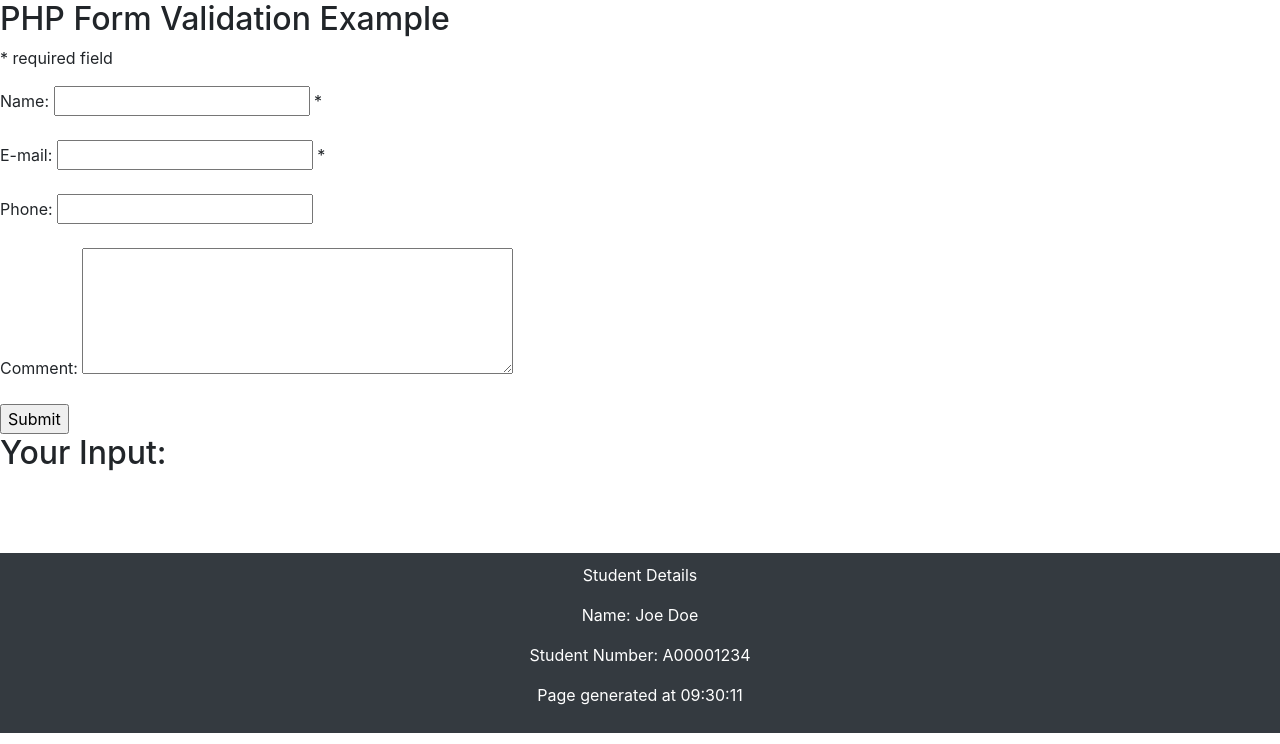
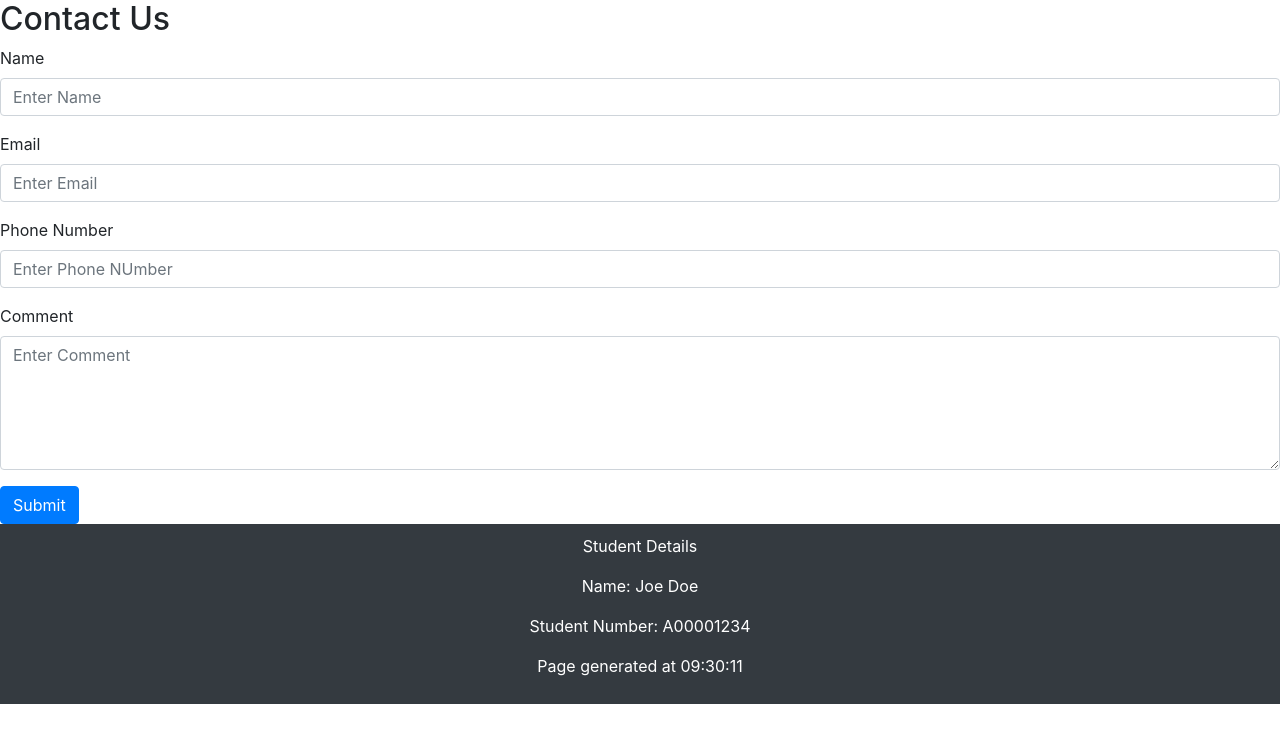
Before and after one commit to a00277712/SNM-Training, a CodeIgniter app: page /snm-training/index.php/contact/index in a window 1280 px wide. Shown: the part 56-800 px from the top of the page. Run offline with CodeIgniter, Linux system fonts and the light colour scheme; some libraries are stand-ins or nearby versions.

Commit message:
contact us feedback

```diff
--- a/application/controllers/contact.php
+++ b/application/controllers/contact.php
@@ -2,6 +2,12 @@
 defined('BASEPATH') OR exit('No direct script access allowed');
 
 class Contact extends CI_Controller {
+
+    public function __construct() {
+        parent::__construct();
+        $this->load->library('form_validation');
+        $this->load->model('Feedback_model');
+    }
 
     public function index()
     {
@@ -9,5 +15,54 @@ class Contact extends CI_Controller {
         $this->load->view('contact');
         $this->load->view('layout/footer');
     }
+
+    public function store($id = null) {
+        $rules = array(
+            array(
+                'field' => 'name',
+                'label' => 'Name',
+                'rules' => 'required'
+            ),
+            array(
+                'field' => 'email',
+                'label' => 'Email',
+                'rules' => 'required',
+                'errors' => array(
+                    'required' => 'You must provide a %s.',
+                ),
+            ),
+            array(
+                'field' => 'phone',
+                'label' => 'Phone Number',
+                'rules' => 'required'
+            ),
+            array(
+                'field' => 'comment',
+                'label' => 'Comment',
+                'rules' => 'required'
+            )
+        );
+
+        $this->form_validation->set_rules($rules);
+
+        if ($this->form_validation->run() == FALSE) {
+            $data['error'] = true;
+            $this->load->view('layout/header');
+            $this->load->view('contact', $data);
+            $this->load->view('layout/footer');
+        } else {
+            $data = array(
+                'FullName' => $this->input->post('name'),
+                'Email' => $this->input->post('email'),
+                'Phone' => $this->input->post('phone'),
+                'UserComment' => $this->input->post('comment')
+            );
+
+            $this->Feedback_model->insert($data);
+
+            redirect(site_url('/' . $data['url']), 'refresh');
+        }
+    }
+
 }
 ?>
--- a/application/views/contact.php
+++ b/application/views/contact.php
@@ -1,75 +1,32 @@
 <?php $title = "Contact Us" ?>
-<?php
-// define variables and set to empty values
-$nameErr = $emailErr = $commentErr ="";
-$name = $email = $comment = $phone = "";
 
-if ($_SERVER["REQUEST_METHOD"] == "POST") {
-  if (empty($_POST["name"])) {
-    $nameErr = "Name is required";
-  } else {
-    $name = test_input($_POST["name"]);
-    // check if name only contains letters and whitespace
-    if (!preg_match("/^[a-zA-Z ]*$/",$name)) {
-      $nameErr = "Only letters and white space allowed";
-    }
-  }
+<h2>Contact Us</h2>
+<form action="<?= site_url('contact/store') ?>" method="POST" >
+    <?php if ( isset($error) && $error) { ?>
+        <div class="alert alert-warning alert-dismissible fade show">
+            <?php echo validation_errors(); ?>
+        </div>
+    <?php } ?>
 
-  if (empty($_POST["email"])) {
-    $emailErr = "Email is required";
-  } else {
-    $email = test_input($_POST["email"]);
-    // check if e-mail address is well-formed
-    if (!filter_var($email, FILTER_VALIDATE_EMAIL)) {
-      $emailErr = "Invalid email format";
-    }
-  }
+    <div class="form-group">
+        <label for="nameInput">Name</label>
+        <input type="text" name="name" class="form-control" id="nameInput" value="<?php echo set_value('name'); ?>" placeholder="Enter Name">
+    </div>
 
-  if (empty($_POST["phone"])) {
-    $phone = "";
-  } else {
-    $phone = test_input($_POST["phone"]);
-  }
+    <div class="form-group">
+        <label for="emailInput">Email</label>
+        <input type="text" name="email" class="form-control" id="emailInput" value="<?php echo set_value('email'); ?>" placeholder="Enter Email">
+    </div>
 
-  if (empty($_POST["comment"])) {
-    $comment = "";
-    $commentErr = "Comment is required";
-  } else {
-    $comment = test_input($_POST["comment"]);
-  }
-}
+    <div class="form-group">
+        <label for="phoneInput">Phone Number</label>
+        <input type="text" name="phone" class="form-control" id="phoneInput" value="<?php echo set_value('phone'); ?>" placeholder="Enter Phone NUmber">
+    </div>
 
-function test_input($data) {
-  $data = trim($data);
-  $data = stripslashes($data);
-  $data = htmlspecialchars($data);
-  return $data;
-}
-?>
+    <div class="form-group">
+        <label for="commentInput">Comment</label>
+        <textarea name="comment" rows="5" cols="40" class="form-control" id="commentInput" value="<?php echo set_value('comment'); ?>" placeholder="Enter Comment"></textarea>
+    </div>
 
-<h2>PHP Form Validation Example</h2>
-<p><span class="error">* required field</span></p>
-<form method="post" action="<?php echo htmlspecialchars($_SERVER["PHP_SELF"]);?>">
-  Name: <input type="text" name="name" value="<?php echo $name;?>">
-  <span class="error">* <?php echo $nameErr;?></span>
-  <br><br>
-  E-mail: <input type="text" name="email" value="<?php echo $email;?>">
-  <span class="error">* <?php echo $emailErr;?></span>
-  <br><br>
-  Phone: <input type="text" name="phone" value="<?php echo $phone;?>">
-  <br><br>
-  Comment: <textarea name="comment" rows="5" cols="40"><?php echo $comment;?></textarea>
-  <br><br>
-  <input type="submit" name="submit" value="Submit">
+    <button type="submit" class="btn btn-primary">Submit</button>
 </form>
-
-<?php
-echo "<h2>Your Input:</h2>";
-echo $name;
-echo "<br>";
-echo $email;
-echo "<br>";
-echo $phone;
-echo "<br>";
-echo $comment;
-?>
```
Also changed, not shown: application/models/Feedback_model.php (added, +38 -0 lines).
